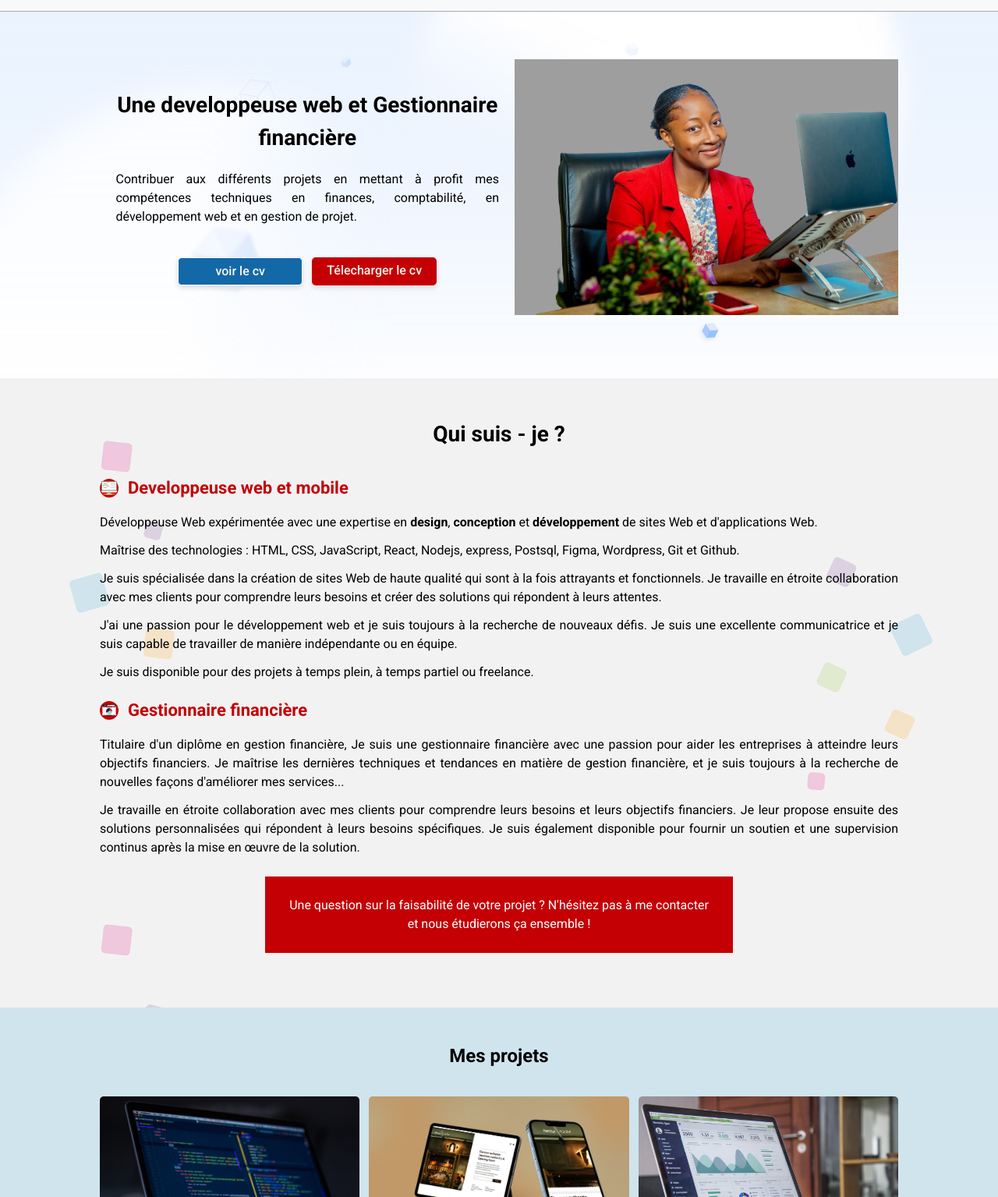
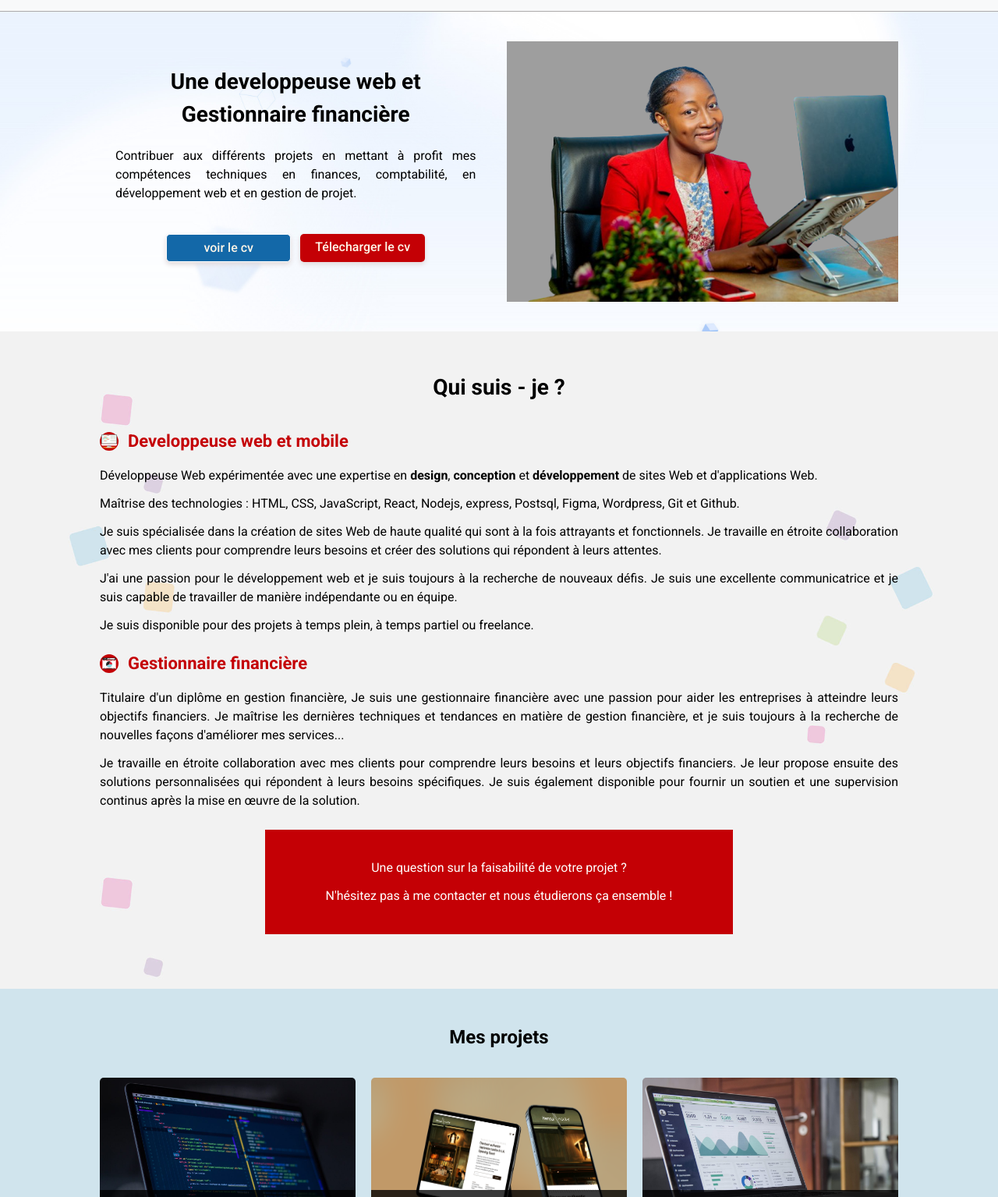
Before and after one commit to jenny-ngama/portfolio, a plain HTML site: page index.html in a window 1280 px wide. Shown: the part 65-1600 px from the top of the page at 78% size. Drawn offline with Linux system fonts and the light colour scheme; a web font is replaced by a local one.

Commit message:
ajout du style desktop

```diff
--- a/index.html
+++ b/index.html
@@ -43,10 +43,7 @@
             <section class="about">
                 <div class="profil">
                     <img src="./images/Jenny-profil.jpg" alt="photo de Jenny" class="mobile">
-                    <div class="desktop">
-                        <img src="./images/Jenny-bg.jpg" alt="photo de jenny" class="img01">
-                        <img src="./images/jenny-bg01.png" alt="photo de jenny" class="img02">
-                    </div>
+                    <img src="./images/jenny-bg01.png" alt="photo de jenny" class="desktop">
                 </div>
                 <div class="descript">
                     <h2>Une developpeuse web et Gestionnaire financière</h2>
@@ -54,6 +51,9 @@
                     <div class="action">
                         <a href="./files/jenny-cv.pdf" target="_blank" class="voir" >voir le cv</a>
                         <a href="./files/jenny-cv.pdf" download="jenny-cv.pdf" class="download">Télecharger le cv</a>
+                    </div>
+                    <div class="arrow">
+                        <svg xmlns="http://www.w3.org/2000/svg" height="50px" viewBox="0 -960 960 960" width="50px" fill="#1368a8"><path d="M440-800v487L216-537l-56 57 320 320 320-320-56-57-224 224v-487h-80Z"/></svg>
                     </div>
                 </div>
             </section>
@@ -102,7 +102,8 @@
                     </div>
                 </div>
                 <div class="annonce-contact">
-                    Une question sur la faisabilité de votre projet ? N'hésitez pas à me contacter et nous étudierons ça ensemble !
+                    <p>Une question sur la faisabilité de votre projet ?</p>
+                    <p>N'hésitez pas à me contacter et nous étudierons ça ensemble !</p>
                 </div>
             </section>
             <section id="projets" class="projets">
--- a/styles/styles.css
+++ b/styles/styles.css
@@ -247,6 +247,9 @@ input, textarea {
 .download:hover {
     opacity: .8;
 }
+.arrow {
+    display: none;
+}
 
 @media screen and (min-width: 640px) {
     .main {
@@ -254,51 +257,44 @@ input, textarea {
     }
     .about {
         position: relative;
-        height: 60vh;
         background-image: url(../images/bg_002.jpg);
         background-size: cover;
+        height: 410px;
     }
     .mobile {
         display: none;
     }
-    .profil {
-        width: 100%;
-        height: 420px;
-    }
     .desktop {
-        display: flex;
-        width: 100%;
-        height: 60vh;
-    }
-    .desktop img {
-        border-radius: 0;
+        display: block;
         width: 100%;
         height: 100%;
         object-fit: cover;
-        border-radius: 7px;
     }
-    .img01 {
-        display: none;
+    .profil {
+        width: 100%;
+        height: 100%;
+        padding: 0;
     }
-    .img02 {
-        object-position: top;
+    .profil img {
+        border-radius: 0;
     }
     .descript {
-        display: flex;
-        flex-direction: column;
-        justify-content: center;
-        color: var(--whiteColor);
-        background-color: rgba(0, 0, 0, 0.26);
-        position: absolute;
-        top: 0;
-        left: 0;
-        height: 100%;
-        border-radius: 7px;
-        margin-inline: 2%;
-        padding: var(--minPadding);
+       position: absolute;
+       top: 0;
+       left: 0;
+       background-color: rgba(0, 0, 0, 0.459);
+       color: var(--whiteColor);
+       height: 100%;
+       width: 100%;
+       display: flex;
+       flex-direction: column;
+       justify-content: center;
+       align-items: center;
+       padding: var(--minPadding);
     }
     .descript h2 {
-        display: none;
+        font-size: 24px;
+        margin-bottom: 35px;
     }
     .descript p {
         text-align: center;
@@ -327,40 +323,55 @@ input, textarea {
 }
 @media screen and (min-width: 768px) {
     .about {
-        position: relative;
-        height: 70vh;
-        padding-inline: var(--minPadding);
+        height: 95vh;
     }
-    .desktop {
-        display: flex;
-        width: 100%;
-        height: 70vh;
+    .profil img {
+        object-position: right;
+    }
+    .descript {
+       padding-inline: 10%;
+    }
+    .arrow {
+        display: block;
+        animation: down-more 3s ease-in
+         1s infinite alternate;
+    }
+    .arrow svg {
+        width: 80px;
+        height: 80px;
+    }
+    @keyframes down-more {
+        0% {
+            transform: translateY(0);
+        }
+        100% {
+            transform: translateY(50%);
+        }
     }
 }
 @media screen and (min-width: 1024px) {
     .about {
         display: flex;
         align-items: center;
-        height: 470px;
-        padding-inline: 10%;
+        gap: var(--minPadding);
+        height: auto;
+        min-height: 410px;
+        padding: var(--minPadding) 10%;
     }
     .profil {
         width: 50%;
         order: 2;
         height: auto;
     }
-    .desktop img {
+    .profil img {
         object-fit: contain;
-        object-position: center;
-        height: auto;
-        width: 100%;
     }
     .descript {
         position: relative;
         width: 50%;
-        padding: 0;
+        padding: var(--minPadding);
         color: black;
-        background-color: transparent;
+        background-color: initial;
     }
     .descript h2 {
         display: block;
@@ -377,6 +388,12 @@ input, textarea {
     .download {
         background-color: var(--redColor);
     }
+    .arrow {
+        display: none;
+    }
+}
+@media screen and (min-width: 1284px) {
+
 }
 
 /* STATUT */
@@ -435,6 +452,9 @@ div.title-active {
     line-height: 1.5;
     padding: 25px;
     margin-block: 20px;
+}
+.annonce-contact p {
+    text-align: center;
 }
 
 @media screen and (min-width: 640px) {
@@ -506,6 +526,11 @@ div.title-active {
         margin-inline: auto;
     }
 }
+@media screen and (min-width: 1284px) {
+    .annonce-contact {
+        max-width: 800px;
+    }
+}
 
 /* MES PROJETS */
 .projets {
@@ -521,10 +546,12 @@ div.title-active {
 .projet {
     position: relative;
     width: 100%;
-    margin-block: var(--minPadding);
+    max-width: 380px;
+    margin: var(--minPadding) auto;
 }
 .projet img {
     width: 100%;
+    height: 100%;
     border-radius: 5px;
 }
 .projet p {
@@ -533,13 +560,14 @@ div.title-active {
     align-items: center;
     position: absolute;
     left: 0;
-    bottom: 6px;
+    bottom: 0;
     width: 100%;
     height: 40%;
     color: var(--whiteColor);
     background-color: var(--transColor);
     padding: 12px 8px;
-    border-radius: 5px;
+    border-bottom-left-radius: 5px;
+    border-bottom-right-radius: 5px;
 }
 .more {
     text-align: center;
@@ -574,12 +602,15 @@ div.title-active {
     .projets {
         padding-inline: 5%;
     }
+    .projets-content {
+        gap: var(--minPadding);
+    }
+
+}
+@media screen and (min-width: 850px) {
     .projet-3 {
         display: block;
     }
-}
-@media screen and (min-width: 820px) {
-
 }
 @media screen and (min-width: 1024px) {
     .projets {
@@ -685,8 +716,16 @@ button.play-pause-button {
     .temoignages-title {
         font-size: 24px;
     }
+    .temoignages-content {
+        max-width: 700px;
+    }
     .btn {
         gap: 16px;
+    }
+}
+@media screen and (min-width: 1284px) {
+    .temoignages-content {
+        max-width: 800px;
     }
 }
 
@@ -740,7 +779,7 @@ button.play-pause-button {
     font-weight: 500;
     color: var(--whiteColor);
     background-color: var(--secondColor);
-    padding: 5px 7px;
+    padding: 12px 7px;
     border: none;
     border-radius: 5px;
 }
@@ -783,6 +822,10 @@ button.play-pause-button {
     .contact h2 {
         text-align: center;
     }
+    .Copyright {
+        border-top: 1px solid;
+        padding-top: var(--minPadding);
+    }
 }
 @media screen and (min-width: 1024px) {
     .footer > div:nth-child(1) {
```
